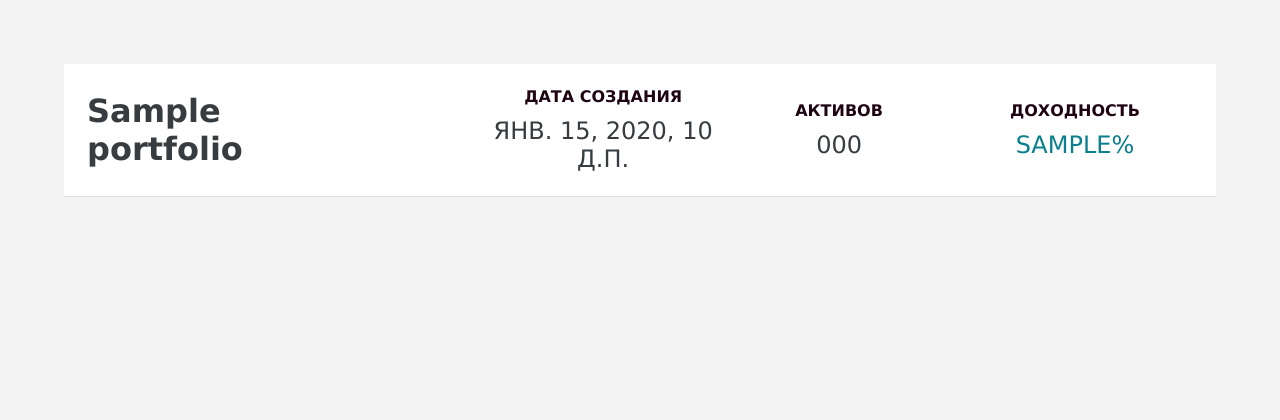
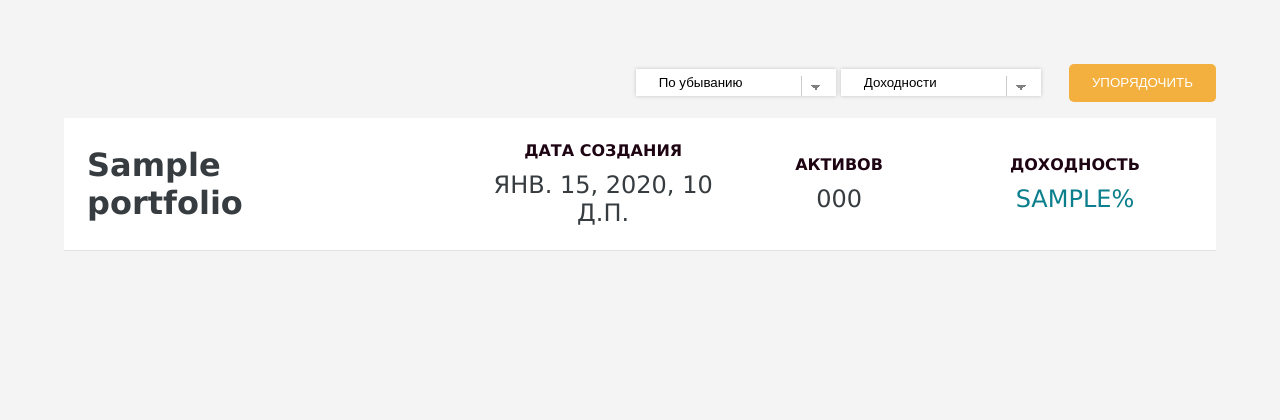
Before and after one commit to cfzile/portfolio, a Django app: template templates/pages/all_portfolios.html in a window 1280 px wide. Shown: the part 85-505 px from the top of the page. Run offline with Django 3.2, Linux system fonts and the light colour scheme; the template is opened without the code that fills it: most values are stand-ins (such as "Sample title", 1, 10 or a date in 2020); data that the repository does not hold is empty; parts of the project's set-up code (start-up, migrations or seed data) failed here and were passed over; some libraries are stand-ins or nearby versions.

Commit message:
add order possibility

```diff
--- a/static/css/general.css
+++ b/static/css/general.css
@@ -68,3 +68,17 @@ header .searching form {
     display: table-cell;
     vertical-align: middle;
 }
+
+.button{
+    padding: 1% 2%;
+    display: inline-block;
+    background: #F3B03F;
+    text-align: center;
+    color: white;
+    border: 0;
+    box-shadow: none;
+    border-radius: 5px;
+    /*margin-left: 0;*/
+    /*margin-right: 2%;*/
+    text-transform: uppercase;
+}
--- a/static/css/portfolio_show.css
+++ b/static/css/portfolio_show.css
@@ -10,17 +10,17 @@
     /*border-radius: 10px;*/
 }
 
-.portfolio_item .info{
+.portfolio_item .info {
     border-collapse: collapse;
     width: 100%;
 }
 
-.portfolio_item .info td{
+.portfolio_item .info td {
     border: 1px solid black;
     padding: 1% 2%;
 }
 
-.portfolio_item .portfolio_name{
+.portfolio_item .portfolio_name {
     position: relative;
     color: #363C40;
     font-size: 2em;
@@ -30,7 +30,7 @@
     font-weight: bold;
 }
 
-.portfolio_item .description{
+.portfolio_item .description {
     position: relative;
     display: table;
     vertical-align: middle;
@@ -39,14 +39,14 @@
     text-align: center;
 }
 
-.portfolio_item .description_item{
+.portfolio_item .description_item {
     display: table-cell;
     vertical-align: middle;
     width: 30%;
     text-align: center;
 }
 
-.portfolio_item .description_item .item_name{
+.portfolio_item .description_item .item_name {
     margin-bottom: 5%;
     text-transform: uppercase;
     font-weight: bold;
@@ -54,25 +54,87 @@
     color: #1E0413;
 }
 
-.portfolio_item .description_item .item_value{
+.portfolio_item .description_item .item_value {
     text-transform: uppercase;
     font-size: 1.5em;
     color: #363C40;
 }
 
-.portfolio_item .more_info{
+.portfolio_item .more_info {
     padding: 5%;
     display: none;
     width: 90%;
 }
 
-.portfolio_item .more_info tr:first-child{
+.portfolio_item .more_info tr:first-child {
     font-weight: bold;
     text-transform: uppercase;
     color: white;
     background: #363C40;
 }
 
-.portfolio_item .more_info td{
+.portfolio_item .more_info td {
     border-color: #363C40;
 }
+
+.set_order {
+    width: 100%;
+    float: right;
+    text-align: right;
+}
+
+.button {
+    padding: 1% 2%;
+    margin-left: 2%;
+}
+
+select {
+    -moz-appearance: none; /* Firefox */
+    -webkit-appearance: none; /* Safari and Chrome */
+    appearance: none;
+    border: 0;
+    box-shadow: 0 0 4px rgba(0, 0, 0, 0.2);
+    background: white;
+    padding: 0.5% 2%;
+    min-width: 200px;
+}
+
+select {
+  background-image:
+    linear-gradient(45deg, transparent 50%, gray 50%),
+    linear-gradient(135deg, gray 50%, transparent 50%),
+    linear-gradient(to right, #ccc, #ccc);
+  background-position:
+    calc(100% - 20px) calc(1em + 2px),
+    calc(100% - 15px) calc(1em + 2px),
+    calc(100% - 2.5em) 0.5em;
+  background-size:
+    5px 5px,
+    5px 5px,
+    1px 1.5em;
+  background-repeat: no-repeat;
+}
+
+select:focus {
+  background-image:
+    linear-gradient(45deg, green 50%, transparent 50%),
+    linear-gradient(135deg, transparent 50%, green 50%),
+    linear-gradient(to right, #ccc, #ccc);
+  background-position:
+    calc(100% - 15px) 1em,
+    calc(100% - 20px) 1em,
+    calc(100% - 2.5em) 0.5em;
+  background-size:
+    5px 5px,
+    5px 5px,
+    1px 1.5em;
+  background-repeat: no-repeat;
+  border-color: green;
+  outline: 0;
+}
+
+
+select:-moz-focusring {
+  color: transparent;
+  text-shadow: 0 0 0 #000;
+}
--- a/templates/index.html
+++ b/templates/index.html
@@ -8,9 +8,9 @@
                                     integrity="sha256-2Kok7MbOyxpgUVvAk/HJ2jigOSYS2auK4Pfzbm7uH60="></script>
     <script src="https://code.jquery.com/jquery-1.12.4.js"></script>
     <script src="https://code.jquery.com/ui/1.12.1/jquery-ui.js"></script>
+    <link rel="stylesheet" href="{% static "css/general.css" %}" type="text/css">
     {% block header %}
     {% endblock %}
-    <link rel="stylesheet" href="{% static "css/general.css" %}" type="text/css">
 </head>
 <body>
 
--- a/templates/pages/all_portfolios.html
+++ b/templates/pages/all_portfolios.html
@@ -10,9 +10,9 @@
             var strClass = $(this).attr("class").toString();
             var ind = strClass.indexOf(' ') + 1;
             var obj = $(".more_info_" + strClass.substr(ind));
-            if (obj.css("display").toString() === "none"){
+            if (obj.css("display").toString() === "none") {
                 obj.css("display", "inline-block");
-            }else{
+            } else {
                 obj.css("display", "none");
             }
         })
@@ -20,6 +20,18 @@
 {% endblock %}
 
 {% block content %}
+    <form action="{% url 'home' %}" method="get" class="set_order">
+        <select name="order">
+            <option value="reversed" {% if order == True %} selected {% endif %}>По убыванию</option>
+            <option value="not_reversed" {% if order == False %} selected {% endif %}>По возрастаю</option>
+        </select>
+        <select name="item">
+            <option value="r" {% if item == 'r' %} selected {% endif %}>Доходности</option>
+            <option value="name" {% if item == 'name' %} selected {% endif %}>Имя</option>
+            <option value="number_stocks" {% if item == 'number_stocks' %} selected {% endif %}>Число активов</option>
+        </select>
+        <input type="submit" value="Упорядочить" class="button">
+    </form>
     {% for item in portfolios %}
         <div class="portfolio_item">
             <div class="portfolio_name {{ item.portfolio.id }}">{{ item.portfolio.name }}</div>
```
Also changed, not shown: portfolio/views.py (+20 -1 lines).
